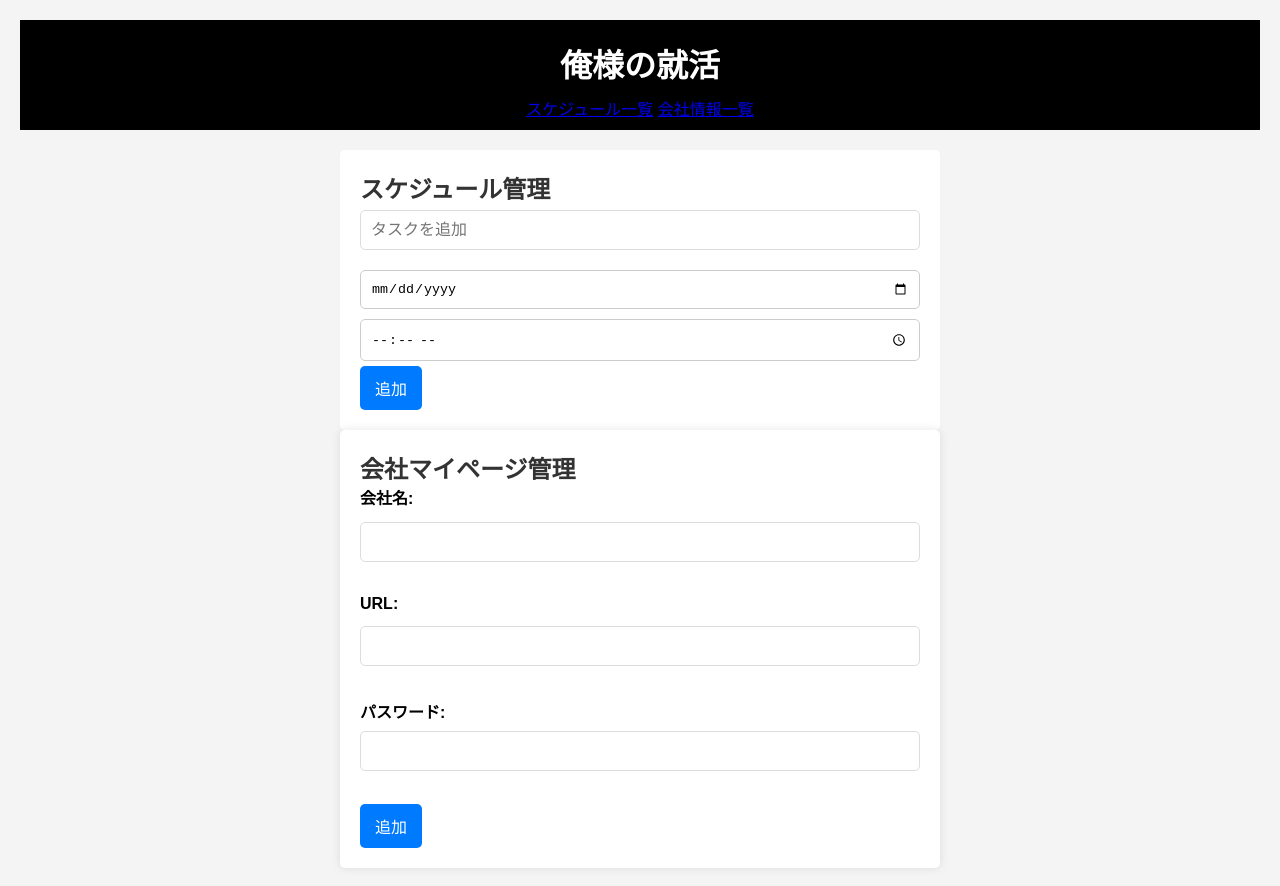
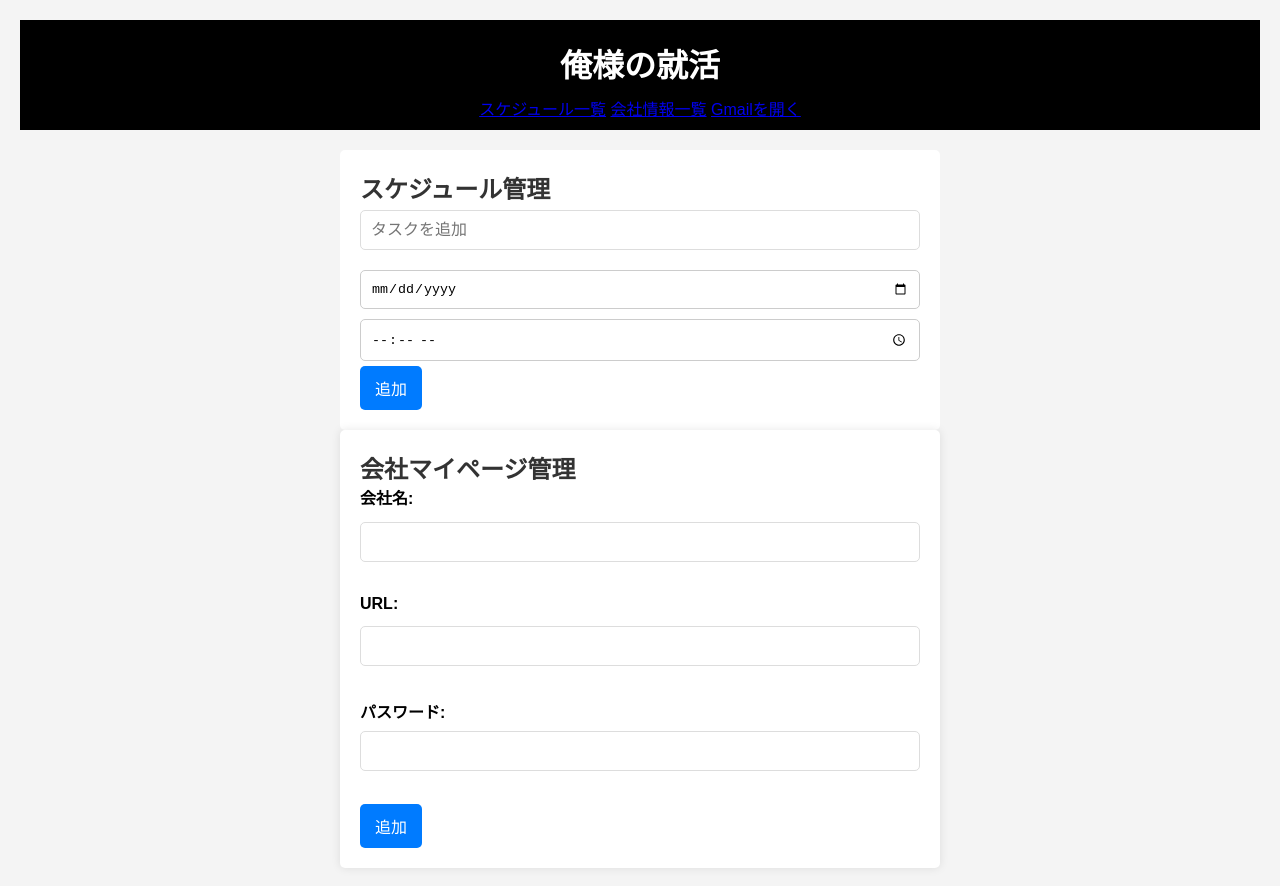
Before and after one commit to Koki-Yoshioka-Web/syukatsu, a plain HTML site: page index.html in a window 1280 px wide. Drawn offline with Linux system fonts and the light colour scheme.

Commit message:
Add all files at once

```diff
--- a/index.html
+++ b/index.html
@@ -12,6 +12,7 @@
       <h1 class="title">俺様の就活</h1>
       <a href="schedule.html">スケジュール一覧</a>
       <a href="company.html">会社情報一覧</a>
+      <a href="https://mail.google.com" target="_blank">Gmailを開く</a>
     </header>
 
     <main>
```
